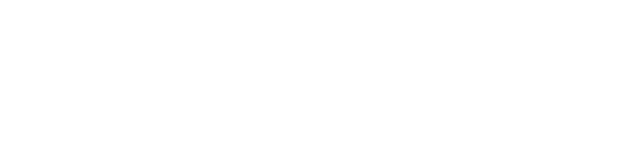
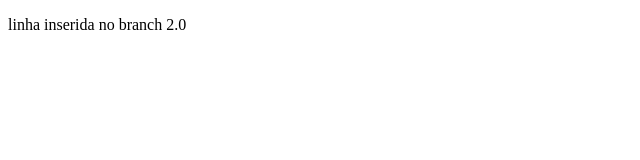
Before and after one commit to RPaulucci/fire, a plain HTML site: page index.html in a window 1280 px wide. Shown: the whole page, without its empty margins (0-640 px from the left). Drawn offline with Linux system fonts and the light colour scheme.

Commit message:
modificações no branch 2.0

```diff
--- a/index.html
+++ b/index.html
@@ -6,7 +6,7 @@
     <meta name="viewport" content="width=device-width, initial-scale=1.0">
     <title>branch master</title>
 </head>
-<body>
+<body> <p>linha inserida no branch 2.0</p>
 
 </body>
 </html>
```
Also changed, not shown: readme.txt.
